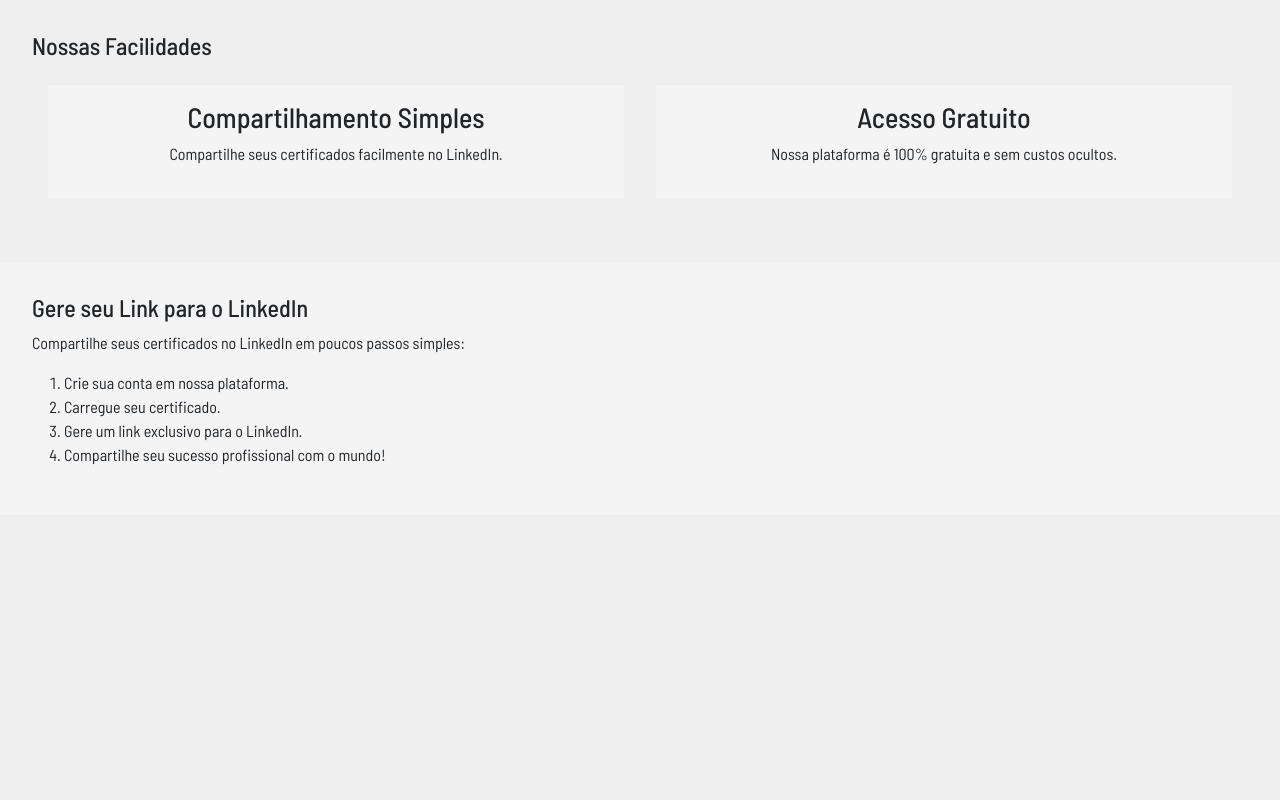
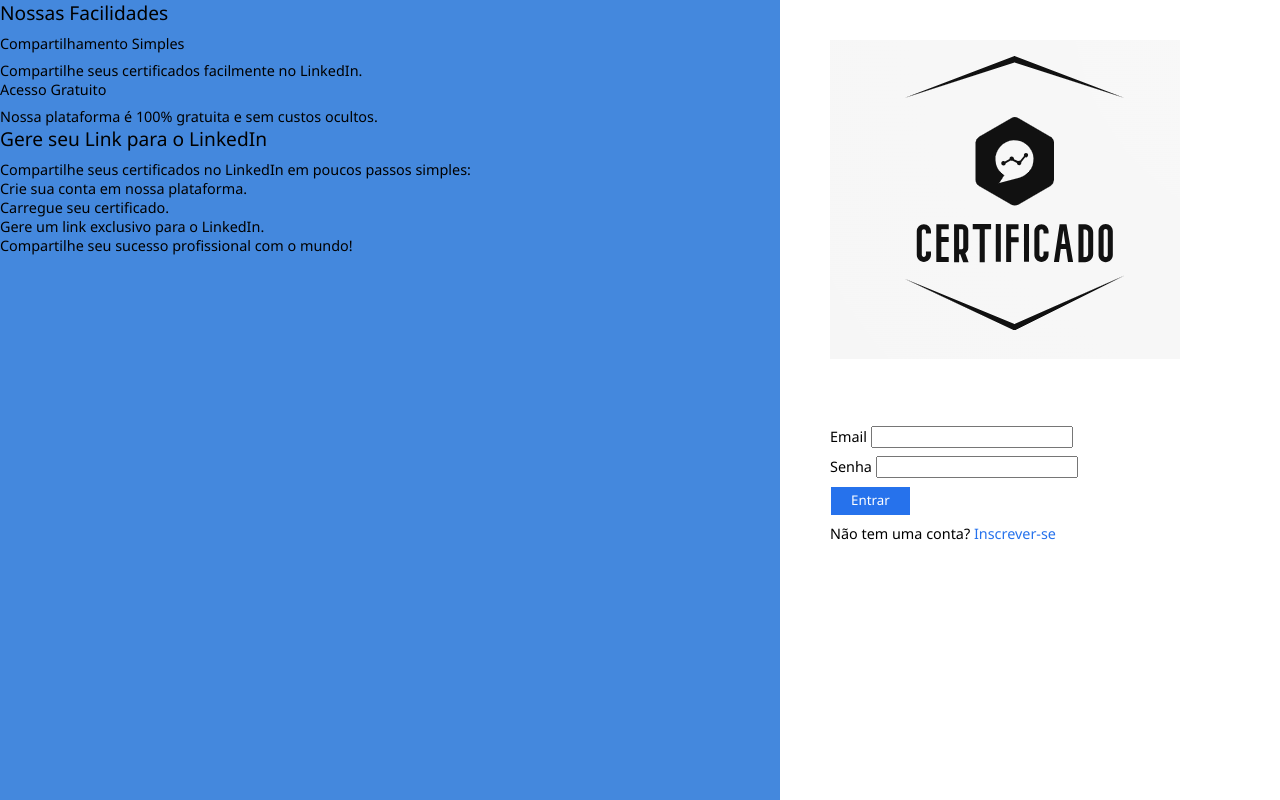
Before and after one commit to ldv-digital/certificate, a PHP site: page / in a window 1280 px wide. Run offline with PHP 8.4, Linux system fonts and the light colour scheme; a stand-in replaces the project's code that opens the database connection.

Commit message:
add new home page

```diff
--- /dev/null
+++ b/css/home.css
@@ -0,0 +1,389 @@
+* {
+	margin:0px;
+	padding:0px;
+}
+html, body
+{
+    height:100%;
+    width:100%;
+    background-color:#ffffff;
+    color:#000000;
+    font-weight:normal;
+    font-family:"Segoe UI" , "Segoe" , "SegoeUI-Regular-final", Tahoma, Helvetica, Arial, sans-serif;
+    min-width:500px;
+    -ms-overflow-style:-ms-autohiding-scrollbar;
+}
+
+body
+{
+    font-size:0.9em;
+}
+
+#noScript { margin:16px; color:Black; }
+
+:lang(en-GB){quotes:'\2018' '\2019' '\201C' '\201D';}
+:lang(zh){font-family:微软雅黑;}
+
+@-ms-viewport { width: device-width; }
+@-moz-viewport { width: device-width; }
+@-o-viewport { width: device-width; }
+@-webkit-viewport { width: device-width;  }
+@viewport { width: device-width; }
+
+/* Theme layout styles */
+
+#fullPage, #brandingWrapper
+{
+    width:100%;
+    height:100%;
+    background-color:inherit;
+}
+#brandingWrapper
+{
+    background-color:#4488dd;
+}
+#branding
+{
+    /* A background image will be added to the #branding element at run-time once the illustration image is configured in the theme.
+       Recommended image dimensions: 1420x1200 pixels, JPG or PNG, 200 kB average, 500 kB maximum. */
+    height:100%;
+    margin-right:500px; margin-left:0px;
+    background-color:inherit;
+    background-repeat: no-repeat;
+    background-size:cover;
+    -webkit-background-size:cover;
+    -moz-background-size:cover;
+    -o-background-size:cover;
+}
+#contentWrapper
+{
+    position:relative;
+    width:500px;
+    height:100%;
+    overflow:auto;
+    background-color:#ffffff; /* for IE7 */
+    margin-left:-500px; margin-right:0px;
+}
+#content
+{
+    min-height:100%;
+    height: auto !important;
+    margin:0 auto -55px auto;
+    padding:0px 150px 0px 50px;
+}
+#header
+{
+    font-size:2em;
+    font-weight:lighter;
+    font-family:"Segoe UI Light" , "Segoe" , "SegoeUI-Light-final", Tahoma, Helvetica, Arial, sans-serif;
+    padding-top: 90px;
+    margin-bottom:60px;
+    min-height:100px;
+    overflow:hidden;
+}
+#header img
+{
+    /* Logo image recommended dimension: 60x60 (square) or 350X35 (elongated), 4 kB average, 10 kB maximum. Transparent PNG strongly recommended. */
+    width:auto;
+    height:auto;
+}
+#workArea, #header
+{
+    word-wrap:break-word;
+    width:350px;
+}
+#workArea
+{
+    margin-bottom:90px;
+}
+#footerPlaceholder
+{
+    height:40px;
+}
+#footer
+{
+    height:40px;
+    padding:10px 50px 0px 50px;
+    position:relative;
+    color:#666666;
+    font-size:0.78em;
+}
+#footerLinks
+{
+    float:none;
+    padding-top:10px;
+}
+#copyright {color:#696969; display:none;}
+.pageLink { color:#000000; padding-left:16px; }
+
+/* Common content styles */
+
+.clear {clear:both;}
+.float { float:left; }
+.floatReverse { float:right; }
+.indent { margin-left:16px; }
+.indentNonCollapsible { padding-left:16px; }
+.hidden {display:none;}
+.notHidden {display:inherit;}
+.error { color:#c85305; }
+.actionLink { margin-bottom:8px; display:block; }
+a
+{
+    color:#2672ec;
+    text-decoration:none;
+    background-color:transparent;
+}
+ul { list-style-type: disc; }
+h1,h2,h3,h4,h5,label { margin-bottom: 8px; }
+.submitMargin { margin-top:38px; margin-bottom:30px; }
+.topFieldMargin { margin-top:8px; }
+.fieldMargin { margin-bottom:8px; }
+.groupMargin { margin-bottom:30px; }
+.sectionMargin { margin-bottom:64px; }
+.block { display: block; }
+.autoWidth { width:auto; }
+.fullWidth { width:342px; }
+.fullWidthIndent { width:326px; }
+input
+{
+    max-width:100%;
+    font-family:inherit;
+    margin-bottom:8px;
+}
+input[type="radio"], input[type="checkbox"] {
+    vertical-align:middle;
+    margin-bottom: 0px;
+}
+span.submit, input[type="submit"]
+{
+    border:none;
+    background-color:rgb(38, 114, 236);
+    min-width:80px;
+    width:auto;
+    height:30px;
+    padding:4px 20px 6px 20px;
+    border-style:solid;
+    border-width:1px;
+    transition:background 0s;
+    color:rgb(255, 255, 255);
+    cursor:pointer;
+    margin-bottom:8px;
+
+    -ms-user-select:none;
+    -moz-transition:background 0s;
+    -webkit-transition:background 0s;
+    -o-transition:background 0s;
+    -webkit-touch-callout:none;
+    -webkit-user-select:none;
+    -khtml-user-select:none;
+    -moz-user-select: none;
+    -o-user-select: none;
+    user-select:none;
+}
+input[type="submit"]:hover,span.submit:hover
+{
+    background: rgb(212, 227, 251);
+}
+input.text{
+    height:28px;
+    padding:0px 3px 0px 3px ;
+    border:solid 1px #BABABA;
+}
+input.text:focus
+{
+  border: 1px solid #6B6B6B;
+}
+select
+{
+    height:28px;
+    min-width:60px;
+    max-width:100%;
+    margin-bottom:8px;
+
+    white-space:nowrap;
+    overflow:hidden;
+    box-shadow:none;
+    padding:2px;
+    font-family:inherit;
+}
+h1, .giantText
+{
+   font-size:2.0em;
+   font-weight:lighter;
+}
+h2, .bigText
+{
+   font-size:1.33em;
+   font-weight:lighter;
+}
+h3, .normalText
+{
+    font-size:1.0em;
+    font-weight:normal;
+}
+h4, .smallText
+{
+    font-size:0.9em;
+    font-weight:normal;
+}
+h5, .tinyText
+{
+    font-size:0.8em;
+    font-weight:normal;
+}
+.hint
+{
+    color:#999999;
+}
+.emphasis
+{
+    font-weight:700;
+    color:#2F2F2F;
+}
+.smallIcon
+{
+    height:20px;
+    padding-right:12px;
+    vertical-align:middle;
+}
+.largeIcon
+{
+    height:48px;
+    /* width:48px; */
+    vertical-align:middle;
+}
+.largeTextNoWrap
+{
+    height:48px;
+    display:table-cell; /* needed when in float*/
+    vertical-align:middle;
+    white-space:nowrap;
+    font-size:1.2em;
+}
+.idp
+{
+    height:48px;
+    clear:both;
+    padding:8px;
+    overflow:hidden;
+}
+.idp:hover
+{
+    background-color:#cccccc;
+}
+.idpDescription
+{
+    width:80%;
+}
+
+/* Form factor: intermediate height layout. Reduce space of the header. */
+@media only screen and (max-height: 820px) {
+    #header {
+        padding-top: 40px;
+        min-height:0px;
+        overflow: hidden;
+    }
+
+    #workArea
+    {
+        margin-bottom:60px;
+    }
+}
+
+/* Form factor: intermediate height layout. Reduce space of the header. */
+@media only screen and (max-height: 500px) {
+    #header {
+        padding-top: 30px;
+        margin-bottom: 30px;
+    }
+    #workArea{
+        margin-bottom:40px;
+    }
+}
+
+/* Form factor: intermediate layout (WAB in non-snapped view falls in here) */
+@media only screen and (max-width: 600px) {
+    html, body {
+        min-width: 260px;
+    }
+
+    #brandingWrapper {
+        display: none;
+    }
+
+    #contentWrapper {
+        float: none;
+        width: 100%;
+        margin: 0px auto;
+    }
+
+    #content, #footer, #header {
+        width: 400px;
+        padding-left: 0px;
+        padding-right: 0px;
+        margin-left: auto;
+        margin-right: auto;
+    }
+
+    #workArea {
+        width: 100%;
+    }
+
+    .fullWidth {
+        width: 392px;
+    }
+
+    .fullWidthIndent {
+        width: 376px;
+    }
+}
+
+@media only screen and (max-width: 450px) {
+    body {
+        font-size: 0.8em;
+    }
+
+    #content, #footer {
+        width:auto;
+        margin-right:33px;
+        margin-left:25px;
+    }
+
+    #header {
+        width: auto;
+    }
+
+    span.submit, input[type="submit"] {
+        font-size: 0.9em;
+    }
+
+    .fullWidth
+    {
+        width:100%;
+        margin-left:auto;
+        margin-right:auto;
+    }
+
+    .fullWidthIndent {
+        width: 85%;
+    }
+
+    .idpDescription
+    {
+        width:70%;
+    }
+}
+
+/* Form factor: snapped WAB (for WAB to work in snapped view, the content wrapper width has to be set to 260px) */
+@media only screen and (max-width:280px)
+{
+    #contentWrapper
+    {
+        width:260px;
+    }
+    .idpDescription
+    {
+        max-width:160px;
+        min-width:100px;
+    }
+}
--- a/index.php
+++ b/index.php
@@ -19,26 +19,120 @@
 
 ?>
 
+
+
+<?php
+# Inicializa a sessão
+session_start();
+
+# Verifica se o usuário já está logado; se sim, redireciona-o para a página de certificates
+if (isset($_SESSION["loggedin"]) && $_SESSION["loggedin"] == TRUE) {
+  echo "<script>" . "window.location.href='./certificates'" . "</script>";
+  exit;
+}
+
+
+# Define variáveis e inicializa com valores vazios
+$user_login_err = $user_password_err = $login_err = "";
+$user_login = $user_password = "";
+
+# Processa os dados do formulário quando o formulário é enviado
+if ($_SERVER["REQUEST_METHOD"] == "POST") {
+  if (empty(trim($_POST["user_login"]))) {
+    $user_login_err = "Por favor, insira seu nome de usuário ou um endereço de e-mail.";
+  } else {
+    $user_login = trim($_POST["user_login"]);
+  }
+
+  if (empty(trim($_POST["user_password"]))) {
+    $user_password_err = "Por favor, insira sua senha.";
+  } else {
+    $user_password = trim($_POST["user_password"]);
+  }
+
+  # Valida as credenciais
+  if (empty($user_login_err) && empty($user_password_err)) {
+    # Prepara uma declaração SELECT
+    $sql = "SELECT id, username, password FROM users WHERE username = ? OR email = ?";
+
+    if ($stmt = mysqli_prepare($link, $sql)) {
+      # Associa as variáveis à declaração como parâmetros
+      mysqli_stmt_bind_param($stmt, "ss", $param_user_login, $param_user_login);
+
+      # Define os parâmetros
+      $param_user_login = $user_login;
+
+      # Executa a declaração
+      if (mysqli_stmt_execute($stmt)) {
+        # Armazena o resultado
+        mysqli_stmt_store_result($stmt);
+
+        # Verifica se o usuário existe; se sim, verifica a senha
+        if (mysqli_stmt_num_rows($stmt) == 1) {
+          # Associa os valores do resultado às variáveis
+          mysqli_stmt_bind_result($stmt, $id, $username, $hashed_password);
+
+          if (mysqli_stmt_fetch($stmt)) {
+            # Verifica se a senha está correta
+            if (password_verify($user_password, $hashed_password)) {
+
+              # Armazena os dados nas variáveis de sessão
+              $_SESSION["id"] = $id;
+              $_SESSION["username"] = $username;
+              $_SESSION["loggedin"] = TRUE;
+
+              # Redireciona o usuário para a página de certificates
+              echo "<script>" . "window.location.href='./certificates'" . "</script>";
+              exit;
+            } else {
+              # Se a senha estiver incorreta, exibe uma mensagem de erro
+              $login_err = "O e-mail ou senha que você digitou está incorreto.";
+            }
+          }
+        } else {
+          # Se o usuário não existir, exibe uma mensagem de erro
+          $login_err = "Nome de usuário ou senha inválidos.";
+        }
+      } else {
+        echo "<script>" . "alert('Ops! Algo deu errado. Por favor, tente novamente mais tarde.');" . "</script>";
+        echo "<script>" . "window.location.href='./login'" . "</script>";
+        exit;
+      }
+
+      # Fecha a declaração
+      mysqli_stmt_close($stmt);
+    }
+  }
+
+  # Fecha a conexão com o banco de dados
+  mysqli_close($link);
+}
+?>
+
+
 <!DOCTYPE html>
-<html lang="en">
+<html lang="pt-BR">
 
 <head>
-  <meta charset="UTF-8">
-  <meta http-equiv="X-UA-Compatible" content="IE=edge">
-  <meta name="viewport" content="width=device-width, initial-scale=1.0">
-  <title>User login system</title>
-  <link href="https://cdn.jsdelivr.net/npm/bootstrap@5.2.0-beta1/dist/css/bootstrap.min.css" rel="stylesheet" integrity="sha384-0evHe/X+R7YkIZDRvuzKMRqM+OrBnVFBL6DOitfPri4tjfHxaWutUpFmBp4vmVor" crossorigin="anonymous">
-  <link rel="stylesheet" href="./css/main.css">
-  <link rel="shortcut icon" href="./img/new-logo.png" type="image/x-icon">
-  <!-- Adsense -->
-  <script async src="https://pagead2.googlesyndication.com/pagead/js/adsbygoogle.js?client=ca-pub-6667247105321030"
-  crossorigin="anonymous"></script>
-  <!-- Adsense -->
+    <meta http-equiv="X-UA-Compatible" content="IE=edge" />
+    <meta name="viewport" content="width=device-width, initial-scale=1.0, user-scalable=1" />
+    <meta http-equiv="content-type" content="text/html;charset=UTF-8" />
+    <meta http-equiv="cache-control" content="no-cache,no-store" />
+    <meta http-equiv="pragma" content="no-cache" />
+    <meta http-equiv="expires" content="-1" />
+    <meta name='mswebdialog-title' content='Connecting to Portal Alunos' />
+
+    <title>Certificados</title>
+
+
+    <link rel="stylesheet" type="text/css"
+        href="./css/home.css">
+
+
 </head>
 
+<?php if ($certificate) : ?>
   <body>
-
-  <?php if ($certificate) : ?>
       <section class="features" style="text-align: center;">
         <div>
           <script async src="https://pagead2.googlesyndication.com/pagead/js/adsbygoogle.js?client=ca-pub-6667247105321030" crossorigin="anonymous"></script>
@@ -86,8 +180,16 @@
           <!-- Adsense2 -->
         </div>
       </section>
+      </body>
     <?php endif; ?>
+
+
+
     <?php if (!$certificate) : ?>
+<body dir="ltr" class="body">
+
+    <div id="fullPage">
+        <div id="brandingWrapper" class="float">
             <section class="features">
                 <h2>Nossas Facilidades</h2>
                 <ul>
@@ -113,9 +215,58 @@
                 </ol>
               </section>
 
+        </div>
+        <div id="contentWrapper" class="float">
+            <div id="content">
+                <div id="header">
+                    <img class='logoImage' id='companyLogo'
+                        src='./img/new-logo.png'
+                        alt='Logo site LDV'
+                        width="80"/>
+                </div>
+                <div id="workArea">
 
+                    <div id="authArea" class="groupMargin">
+
+                        <div id="loginArea">
+
+                            <form action="<?= htmlspecialchars($_SERVER["PHP_SELF"]); ?>" method="post" novalidate>
+                                <div class="mb-3">
+                                  <label for="user_login" class="form-label">Email</label>
+                                  <input type="text" class="form-control" name="user_login" id="user_login" value="<?= $user_login; ?>">
+                                  <small class="text-danger"><?= $user_login_err; ?></small>
+                                </div>
+                                <div class="mb-2">
+                                  <label for="password" class="form-label">Senha</label>
+                                  <input type="password" class="form-control" name="user_password" id="password">
+                                  <small class="text-danger"><?= $user_password_err; ?></small>
+                                </div>
+                                <div class="mb-3">
+                                  <input type="submit" class="btn btn-primary form-control button" name="submit" value="Entrar">
+                                </div>
+                                <p class="mb-0">Não tem uma conta? <a href="./register">Inscrever-se</a></p>
+                              </form>
+
+
+
+                        </div>
+
+                    </div>
+
+                </div>
+                <div id="footerPlaceholder"></div>
+            </div>
+            <div id="footer">
+                <div id="footerLinks" class="floatReverse">
+                    <div><span id="copyright">&#169; 2016 Microsoft</span></div>
+                </div>
+            </div>
+        </div>
+    </div>
+
+
+
+</body>
 <?php endif; ?>
 
-</body>
-
 </html>
--- a/logout/index.php
+++ b/logout/index.php
@@ -9,5 +9,5 @@
 session_destroy();
 
 # Redirect to login page
-echo "<script>" . "window.location.href='../login';" . "</script>";
+echo "<script>" . "window.location.href='../index.php';" . "</script>";
 exit;
--- a/register/index.php
+++ b/register/index.php
@@ -174,7 +174,7 @@
             <div class="mb-3">
               <input type="submit" class="btn btn-primary form-control button" name="submit" value="Cadastrar">
             </div>
-            <p class="mb-0">Já tem uma conta ? <a href="../login">Fazer Login</a></p>
+            <p class="mb-0">Já tem uma conta ? <a href="../index.php">Fazer Login</a></p>
           </form>
 
         </div>
```
Also changed, not shown: css/main.css (line endings or trailing spaces). Lines whose indentation alone changed are shown as unchanged.
